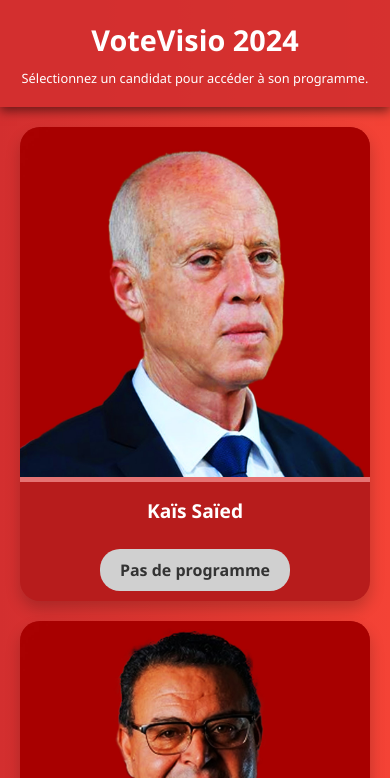
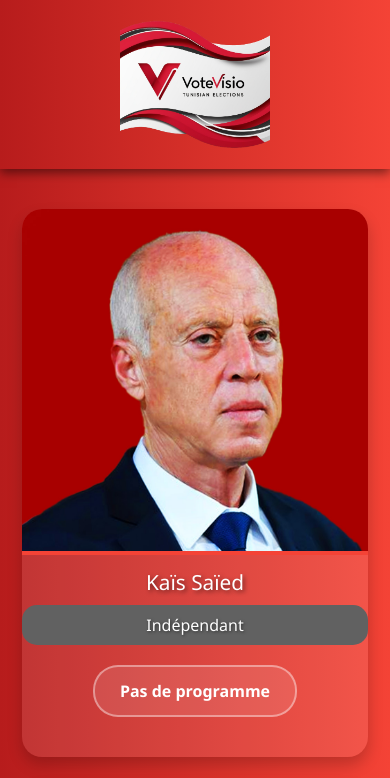
Before and after one commit to VoteVisio/VoteVisio.github.io, a plain HTML site: page index.html in a window 390 px wide. Shown: the top 778 px of the page. Drawn offline with nearby package versions, Linux system fonts and the light colour scheme.

Commit message:
Update index.html

```diff
--- a/index.html
+++ b/index.html
@@ -1,93 +1,121 @@
 <!DOCTYPE html>
 <html lang="fr">
+
 <head>
     <meta charset="UTF-8">
     <meta name="viewport" content="width=device-width, initial-scale=1.0">
-    <title>VoteVisio 2024</title>
+    <title>VoteVisio</title>
+    <!-- Bootstrap CSS -->
+    <link href="https://cdn.jsdelivr.net/npm/bootstrap@5.3.0/dist/css/bootstrap.min.css" rel="stylesheet">
+    <!-- Custom CSS -->
     <style>
         body {
             font-family: 'Segoe UI', Tahoma, Geneva, Verdana, sans-serif;
-            background: linear-gradient(to right, #d32f2f, #f44336);
+            background: linear-gradient(to right, #b71c1c, #f44336);
+            color: #fff;
             margin: 0;
             padding: 0;
             display: flex;
             flex-direction: column;
             min-height: 100vh;
-            color: #fff;
         }
 
         header {
-            background: rgba(211, 47, 47, 0.9);
-            color: #fff;
+            background: linear-gradient(to right, #b71c1c, #f44336);
             text-align: center;
             padding: 20px;
             box-shadow: 0 4px 10px rgba(0, 0, 0, 0.5);
+            margin-bottom: 40px;
         }
 
-        header h1 {
-            margin: 0;
-            font-size: 2.5em;
-        }
-
-        header p {
-            font-size: 1em;
-            margin: 10px 0 0;
+        header img {
+            max-width: 300px;
+            width: 100%;
+            height: auto;
         }
 
         .candidats {
-            display: grid;
-            grid-template-columns: repeat(3, 1fr);
-            gap: 20px;
-            padding: 20px;
-            box-sizing: border-box;
+            padding: 0 50px;
         }
 
         .candidat {
-            background: #b71c1c;
+            background: #ffffff1a;
             border-radius: 20px;
-            overflow: hidden;
             text-align: center;
             box-shadow: 0 8px 15px rgba(0, 0, 0, 0.2);
             transition: transform 0.3s ease, box-shadow 0.3s ease;
+            overflow: hidden;
+            color: #fff;
+            padding-bottom: 20px;
         }
 
         .candidat:hover {
-            transform: scale(1.05);
+            transform: translateY(-10px);
             box-shadow: 0 12px 20px rgba(0, 0, 0, 0.3);
         }
 
         .candidat img {
             width: 100%;
             height: auto;
+            object-fit: cover;
             aspect-ratio: 1 / 1;
-            object-fit: cover;
-            display: block;
-            border-bottom: 5px solid #e57373;
+            border-bottom: 4px solid #f44336;
         }
 
         .candidat h2 {
-            margin: 15px 0;
-            font-size: 1.5em;
+            margin-top: 15px;
+            font-size: 1.8em;
+            text-shadow: 2px 2px 4px rgba(0, 0, 0, 0.5);
+        }
+
+        .parti-politique {
+            padding: 8px 12px;
+            border-radius: 15px;
+            margin: 10px auto 0;
+            font-size: 1em;
+            display: block;
             color: #fff;
+            text-shadow: 1px 1px 3px rgba(0, 0, 0, 0.5);
+        }
+
+        .independant {
+            background-color: #616161;
+        }
+
+        .mouvement-chaab {
+            background-color: #b71c1c;
+        }
+
+        .azimoun {
+            background-color: #fbc02d;
+        }
+
+        .amal-injaz {
+            background-color: #388e3c;
+        }
+
+        .hezb-harak {
+            background-color: #8bc34a;
         }
 
         .candidat a {
             display: inline-block;
-            margin: 10px;
-            padding: 12px 24px;
-            background: #d0d0d0; /* Light grey background */
-            color: #333; /* Darker text color */
+            margin: 20px 0;
+            padding: 15px 30px;
+            background: #ffffff1a;
+            color: #fff;
             text-decoration: none;
-            border-radius: 20px;
+            border-radius: 25px;
             font-weight: bold;
-            pointer-events: none; /* Makes the button unclickable */
-            cursor: not-allowed; /* Changes cursor to indicate unclickable */
+            pointer-events: none;
+            cursor: not-allowed;
             transition: background 0.3s ease, color 0.3s ease;
+            border: 2px solid #ffffff66;
         }
 
         .candidat a:hover {
-            background: #b0b0b0; /* Slightly darker grey on hover */
-            color: #111; /* Even darker text color on hover */
+            background: #ffffff33;
+            color: #ddd;
         }
 
         footer {
@@ -101,15 +129,17 @@
 
         @media (max-width: 1024px) {
             .candidats {
-                grid-template-columns: repeat(2, 1fr);
+                padding: 0 20px;
             }
 
-            header h1 {
-                font-size: 2.2em;
+            .candidat h2 {
+                font-size: 1.5em;
+            }
         }
 
-            header p {
-                font-size: 0.9em;
+        @media (max-width: 768px) {
+            .candidats {
+                padding: 0 10px;
             }
 
             .candidat h2 {
@@ -117,93 +147,86 @@
             }
         }
 
-        @media (max-width: 768px) {
-            .candidats {
-                grid-template-columns: 1fr;
-            }
-
-            header h1 {
-                font-size: 2em;
-            }
-
-            header p {
-                font-size: 0.9em;
-            }
-
-            .candidat {
-                margin: 0 auto;
-                max-width: 400px;
+        @media (max-width: 480px) {
+            header img {
+                max-width: 150px;
             }
 
             .candidat h2 {
                 font-size: 1.3em;
             }
-        }
-
-        @media (max-width: 480px) {
-            header h1 {
-                font-size: 1.8em;
-            }
-
-            header p {
-                font-size: 0.8em;
-            }
-
-            .candidat img {
-                aspect-ratio: 1 / 1;
-            }
-
-            .candidat h2 {
-                font-size: 1.2em;
-            }
 
             .candidat a {
-                padding: 10px 20px;
+                padding: 12px 25px;
             }
         }
     </style>
 </head>
+
 <body>
     <header>
-        <h1>VoteVisio 2024</h1>
-        <p>Sélectionnez un candidat pour accéder à son programme.</p>
+        <img src="images/logo.png" alt="VoteVisio 2024">
     </header>
 
-    <section class="candidats">
+    <section class="container">
+        <div class="row candidats">
+            <div class="col-lg-4 col-md-6 mb-4">
                 <div class="candidat">
                     <img src="images/kais_saied.jpg" alt="Kaïs Saïed">
                     <h2>Kaïs Saïed</h2>
+                    <div class="parti-politique independant">Indépendant</div>
                     <a href="#" target="_blank">Pas de programme</a>
                 </div>
+            </div>
+            <div class="col-lg-4 col-md-6 mb-4">
                 <div class="candidat">
                     <img src="images/zouhair_maghzaoui.jpg" alt="Zouhair Maghzaoui">
                     <h2>Zouhair Maghzaoui</h2>
+                    <div class="parti-politique mouvement-chaab">Mouvement Echaâb</div>
                     <a href="#" target="_blank">Programme pas disponible</a>
                 </div>
+            </div>
+            <div class="col-lg-4 col-md-6 mb-4">
                 <div class="candidat">
                     <img src="images/ayachi_zammel.jpg" alt="Ayachi Zammel">
                     <h2>Ayachi Zammel</h2>
+                    <div class="parti-politique azimoun">Azimoun</div>
                     <a href="#" target="_blank">Programme pas disponible</a>
                 </div>
+            </div>
+            <div class="col-lg-4 col-md-6 mb-4">
                 <div class="candidat">
                     <img src="images/abdellatif_mekki.jpg" alt="Abdellatif Mekki">
                     <h2>Abdellatif Mekki</h2>
+                    <div class="parti-politique amal-injaz">Âmal w Injaz</div>
                     <a href="#" target="_blank">Programme pas disponible</a>
                 </div>
+            </div>
+            <div class="col-lg-4 col-md-6 mb-4">
                 <div class="candidat">
                     <img src="images/mondher_zenaidi.jpg" alt="Mondher Zenaïdi">
                     <h2>Mondher Zenaïdi</h2>
+                    <div class="parti-politique independant">Indépendant</div>
                     <a href="#" target="_blank">Programme pas disponible</a>
                 </div>
+            </div>
+            <div class="col-lg-4 col-md-6 mb-4">
                 <div class="candidat">
                     <img src="images/imed_daemi.jpg" alt="Imed Daïmi">
                     <h2>Imed Daïmi</h2>
+                    <div class="parti-politique hezb-harak">Hizb el-Harak</div>
                     <a href="#" target="_blank">Programme pas disponible</a>
+                </div>
+            </div>
         </div>
     </section>
 
     <footer>
-        <p>V1</p>
+        <p>Mortadha Ghaliounji</p>
     </footer>
+
+    <!-- Bootstrap JS -->
+    <script src="https://cdn.jsdelivr.net/npm/bootstrap@5.3.0/dist/js/bootstrap.bundle.min.js"></script>
 </body>
+
 </html>
```
Lines whose indentation alone changed are shown as unchanged.
